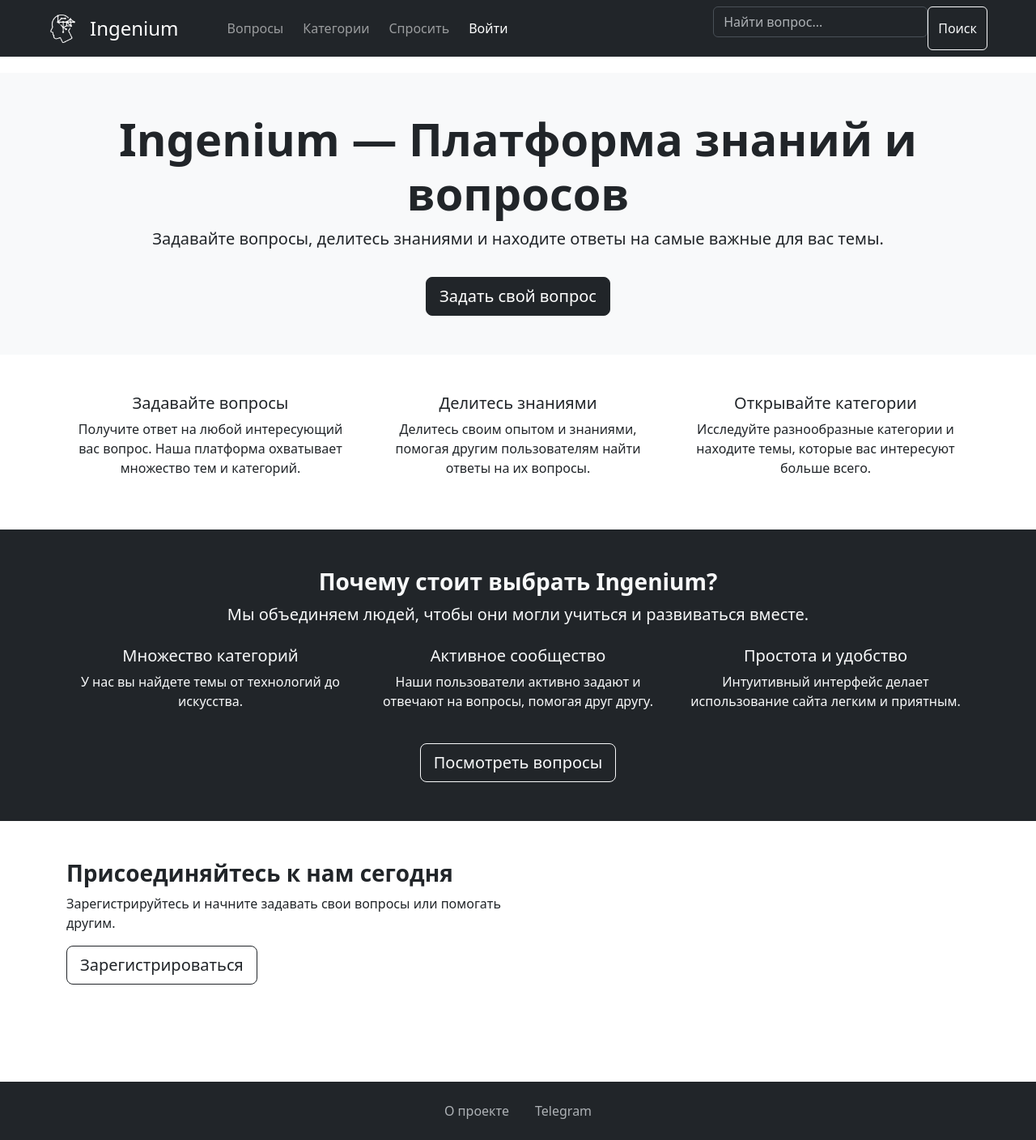
After one commit to PakSerg/Ingenium, a Django app: page /welcome/ in a window 1280 px wide. The commit adds this page. Shown: the whole page at 81% size. Run offline with Django 5.2, Linux system fonts and the light colour scheme; parts of the project's set-up code (start-up, migrations or seed data) failed here and were passed over; some libraries are stand-ins or nearby versions.

Commit message:
Add landing page

```diff
--- a/ingenium/urls.py
+++ b/ingenium/urls.py
@@ -7,22 +7,23 @@ from django.contrib.auth import views as django_auth_views
 from django.contrib.staticfiles.urls import staticfiles_urlpatterns
 from django.views.static import serve
 
-from questions.urls import AllQuestionsView
+from questions.urls import MainView, LandingView
 
 
 urlpatterns = [
     path('admin/', admin.site.urls),
     path('', include('django.contrib.auth.urls')),
     path('__debug__/', include('debug_toolbar.urls')),
+    re_path(r'^media/(?P<path>.*)$', serve, {'document_root': settings.MEDIA_ROOT}),
+    re_path(r'^static/(?P<path>.*)$', serve, {'document_root': settings.STATIC_ROOT}),
 
+    path('', MainView.as_view(), name='main'),
+
+    path('welcome/', LandingView.as_view(), name='landing'),
     path('users/', include('users.urls', namespace='users')),
     path('questions/', include('questions.urls', namespace='questions')),
     path('votes/', include('votes.urls', namespace='votes')),
 
-    path('', AllQuestionsView.as_view()),
-
-    re_path(r'^media/(?P<path>.*)$', serve, {'document_root': settings.MEDIA_ROOT}),
-    re_path(r'^static/(?P<path>.*)$', serve, {'document_root': settings.STATIC_ROOT}),
 ]
 
 urlpatterns += static(settings.STATIC_URL, document_root=settings.STATIC_ROOT)
--- a/questions/templates/questions/all_categories.html
+++ b/questions/templates/questions/all_categories.html
@@ -4,12 +4,12 @@
 {% load questions_tags %}
 
 {% block title %}
-    Все категории - Ingenium
+    Категории
 {% endblock title %}
 
 {% block content %}
 <div class="container px-4">
-    <h1 class="text-center mt-4 mb-5 font-noto-sans">Все категории</h1>
+    <h1 class="text-center mt-4 mb-5 font-jost">Категории</h1>
     <div class="row">
         {% for category in categories %}
         <div class="col-md-4 mb-4">
--- a/questions/templates/questions/all_questions.html
+++ b/questions/templates/questions/all_questions.html
@@ -17,7 +17,7 @@
             <div class="col">
 
                 <div class="mb-4 text-center">
-                    <p class="h2 font-pt-serif">Последние вопросы</p>
+                    <p class="h2 font-jost">Вопросы</p>
                 </div>
 
                 {% for question in questions %}
--- a/questions/templates/questions/create_question.html
+++ b/questions/templates/questions/create_question.html
@@ -8,7 +8,7 @@
 {% block content %}
 <div class="container mt-3">
     <div class="row justify-content-center">
-        <div class="col-md-8">
+        <div class="col-md-6">
             <p class="text-center mb-2 h2 font-jost">Опубликовать свой вопрос</p>
 
             <form method="post" action="{{ rquest.path }}">
--- a/questions/templates/questions/includes/question_in_list.html
+++ b/questions/templates/questions/includes/question_in_list.html
@@ -14,7 +14,7 @@
     <div class="card py-1 px-4 border-0 flex-grow-1">
         <div class="card-body">
             <div class="mb-1">
-                <h5 class="h4 font-pt-serif">
+                <h5 class="h4 font-pt-serif fs-5">
                     <a href="{{ question.get_absolute_url }}" class="text-dark text-decoration-none">
                         {{ question.title }}
                     </a>
--- a/questions/templates/questions/includes/question_in_list_without_category.html
+++ b/questions/templates/questions/includes/question_in_list_without_category.html
@@ -14,7 +14,7 @@
     <div class="card py-1 px-4 border-0 flex-grow-1">
         <div class="card-body">
             <div class="mb-1">
-                <h5 class="h4 font-pt-serif">
+                <h5 class="h4 font-pt-serif fs-5">
                     <a href="{{ question.get_absolute_url }}" class="text-dark text-decoration-none">
                         {{ question.title }}
                     </a>
--- a/questions/templates/questions/includes/sidebar.html
+++ b/questions/templates/questions/includes/sidebar.html
@@ -1,7 +1,7 @@
 <div class="col-md-3 d-md-block d-none lex-column align-items-start">
 
     <div class="mb-3">
-        <h3 class="font-pt-serif"><a style="text-decoration: none; color: black;" href="{% url 'questions:all_categories' %}">Категории</a></h3>
+        <h3 class="font-jost"><a style="text-decoration: none; color: black;" href="{% url 'questions:all_categories' %}">Категории</a></h3>
     </div>
 
     {% for category in categories %}
--- /dev/null
+++ b/questions/templates/questions/landing.html
@@ -0,0 +1,82 @@
+{% extends "base.html" %}
+
+{% block title %}
+Добро пожаловать на Ingenium
+{% endblock title %}
+
+{% block content %}
+<header class="bg-light text-dark py-5">
+    <div class="container text-center">
+        <h1 class="display-4 fw-bold">Ingenium — Платформа знаний и вопросов</h1>
+        <p class="lead">Задавайте вопросы, делитесь знаниями и находите ответы на самые важные для вас темы.</p>
+        <a href="{% url 'questions:create_question' %}" class="btn btn-dark btn-lg mt-3">Задать свой вопрос</a>
+    </div>
+</header>
+
+<section class="py-5">
+    <div class="container">
+        <div class="row">
+
+            <div class="col-lg-4 text-center">
+                <i class="fas fa-question-circle fa-3x mb-3 text-primary"></i>
+                <h3 class="h5">Задавайте вопросы</h3>
+                <p>Получите ответ на любой интересующий вас вопрос. Наша платформа охватывает множество тем и категорий.</p>
+            </div>
+
+            <div class="col-lg-4 text-center">
+                <i class="fas fa-lightbulb fa-3x mb-3 text-primary"></i>
+                <h3 class="h5">Делитесь знаниями</h3>
+                <p>Делитесь своим опытом и знаниями, помогая другим пользователям найти ответы на их вопросы.</p>
+            </div>
+
+            <div class="col-lg-4 text-center">
+                <i class="fas fa-tags fa-3x mb-3 text-primary"></i>
+                <h3 class="h5">Открывайте категории</h3>
+                <p>Исследуйте разнообразные категории и находите темы, которые вас интересуют больше всего.</p>
+            </div>
+
+        </div>
+    </div>
+</section>
+
+<section class="bg-dark text-light py-5">
+    <div class="container text-center">
+        <h2 class="h3 fw-bold">Почему стоит выбрать Ingenium?</h2>
+        <p class="lead mb-4">Мы объединяем людей, чтобы они могли учиться и развиваться вместе.</p>
+        <div class="row">
+
+            <div class="col-md-4">
+                <h4 class="h5">Множество категорий</h4>
+                <p>У нас вы найдете темы от технологий до искусства.</p>
+            </div>
+
+            <div class="col-md-4">
+                <h4 class="h5">Активное сообщество</h4>
+                <p>Наши пользователи активно задают и отвечают на вопросы, помогая друг другу.</p>
+            </div>
+
+            <div class="col-md-4">
+                <h4 class="h5">Простота и удобство</h4>
+                <p>Интуитивный интерфейс делает использование сайта легким и приятным.</p>
+            </div>
+
+        </div>
+        <a href="{% url 'questions:all_questions' %}" class="btn btn-outline-light btn-lg mt-4">Посмотреть вопросы</a>
+    </div>
+</section>
+
+<section class="py-5">
+    <div class="container">
+        <div class="row align-items-center">
+
+            <div class="col-md-6">
+                <h2 class="h3 fw-bold">Присоединяйтесь к нам сегодня</h2>
+                <p>Зарегистрируйтесь и начните задавать свои вопросы или помогать другим.</p>
+                <a href="{% url 'users:register' %}" class="btn btn-outline-dark btn-lg">Зарегистрироваться</a>
+            </div>
+
+        </div>
+    </div>
+</section>
+
+{% endblock content %}
--- a/questions/templates/questions/questions_in_category.html
+++ b/questions/templates/questions/questions_in_category.html
@@ -17,7 +17,7 @@
             <div class="col">
 
                 <div class="mb-4">
-                    <p class="h2 font-pt-serif">{{ category.title }} </p>
+                    <p class="h2 font-jost">{{ category.title }} </p>
                     <div>
                         <p class="font-noto-sans mt-3">{{ category.description }}</p>
                     </div>
@@ -33,7 +33,7 @@
                         <p>Будьте первыми</p>
                     </div>
                     <div>
-                        <a href="#" class="btn btn-dark">Задать свой вопрос</a>
+                        <a href="{% url 'questions:create_question' %}" class="btn btn-dark">Задать свой вопрос</a>
                     </div>
                 </div>
                 {% endfor %}
--- a/questions/views.py
+++ b/questions/views.py
@@ -11,7 +11,19 @@ from questions.tasks import send_new_answer_notification_task
 from .services import QuestionService, CategoryService, AnswerService, TagService, get_paginated_collection, SearchService
 from votes.services import VoteForQuestionService
 from .forms import CreateAnswerForm, CreateQuestionForm, SearchForm
-from .models import Tag, Question
+from .models import Tag
+
+
+class MainView(View):
+    def get(self, request):
+        if request.user.is_authenticated:
+            return redirect('questions:all_questions')
+        else:
+            return redirect('landing')
+
+
+class LandingView(TemplateView):
+    template_name = 'questions/landing.html'
 
 
 class AllQuestionsView(View):
--- a/templates/base.html
+++ b/templates/base.html
@@ -27,8 +27,8 @@
 <div class="wrapper">
     <nav class="navbar navbar-expand-xl bg-dark fixed-top" data-bs-theme="dark">
     <div class="container-fluid">
-        <a href="{% url 'questions:all_questions' %}"><img class="ms-5" src="{% static 'images/hollow_favicon.png' %}" style="width: 35px; height: 35px;">
-            <a href="{% url 'questions:all_questions' %}" class="navbar-brand fs-4 ms-3 me-5">Ingenium</a>
+        <a href="{% url 'main' %}"><img class="ms-5" src="{% static 'images/hollow_favicon.png' %}" style="width: 35px; height: 35px;">
+            <a href="{% url 'main' %}" class="navbar-brand fs-4 ms-3 me-5">Ingenium</a>
         </a>
 
         <button class="navbar-toggler" type="button" data-bs-toggle="collapse" data-bs-target="#navbarSupportedContent" aria-controls="navbarSupportedContent" aria-expanded="false" aria-label="Toggle navigation">
@@ -38,21 +38,21 @@
         <div class="collapse navbar-collapse" id="navbarSupportedContent">
             <ul class="navbar-nav me-auto mb-2 mb-lg-0">
                 <li class="nav-item ms-1 me-1">
-                    <a class="nav-link" aria-current="page" href="{% url 'questions:create_question' %}">Задать свой вопрос</a>
-                </li>
-
-                <li class="nav-item ms-1 me-1">
-                    <a class="nav-link" aria-current="page" href="{% url 'questions:all_questions' %}">Все вопросы</a>
+                    <a class="nav-link" aria-current="page" href="{% url 'questions:all_questions' %}">Вопросы</a>
                 </li>
 
                 <li class="nav-item ms-1 me-1">
                     <a class="nav-link" href="{% url 'questions:all_categories' %}">Категории</a>
                 </li>
 
+                <li class="nav-item ms-1 me-1">
+                    <a class="nav-link" aria-current="page" href="{% url 'questions:create_question' %}">Спросить</a>
+                </li>
+
                 {% if request.user.is_authenticated %}
                     <li class="nav-item dropdown ms-1 me-1">
                         <a class="nav-link dropdown-toggle" href="#" role="button" data-bs-toggle="dropdown" aria-expanded="false">
-                            {{ request.user.email }}
+                            Профиль
                         </a>
                         <ul class="dropdown-menu">
                             <li><a class="dropdown-item" href="{% url 'users:profile' %}">Мой профиль</a></li>
@@ -86,13 +86,11 @@
 
 
 
-    <div class=" mt-5">
+    <div class="mt-5">
         <footer class="mt-4 py-3 bg-dark" data-bs-theme="dark">
             <ul class="nav justify-content-center">
-                <li class="nav-item"><a href="#" class="nav-link px-3 text-body-secondary">О нас</a></li>
-                <li class="nav-item"><a href="https://t.me/escapeTheWood" class="nav-link px-3 text-body-secondary">Telegram</a></li>
-                <li class="nav-item"><a href="#" class="nav-link px-3 text-body-secondary">VK</a></li>
-                <li class="nav-item"><a href="#" class="nav-link px-3 text-body-secondary">FAQs</a></li>
+                <li class="nav-item"><a href="{% url 'landing' %}" class="nav-link px-3 text-body-secondary">О проекте</a></li>
+                <li class="nav-item"><a href="https://t.me/PakSergeiDev" class="nav-link px-3 text-body-secondary">Telegram</a></li>
             </ul>
         </footer>
     </div>
```
Also changed, not shown: templates/landing.html (added, +71 -0 lines).
